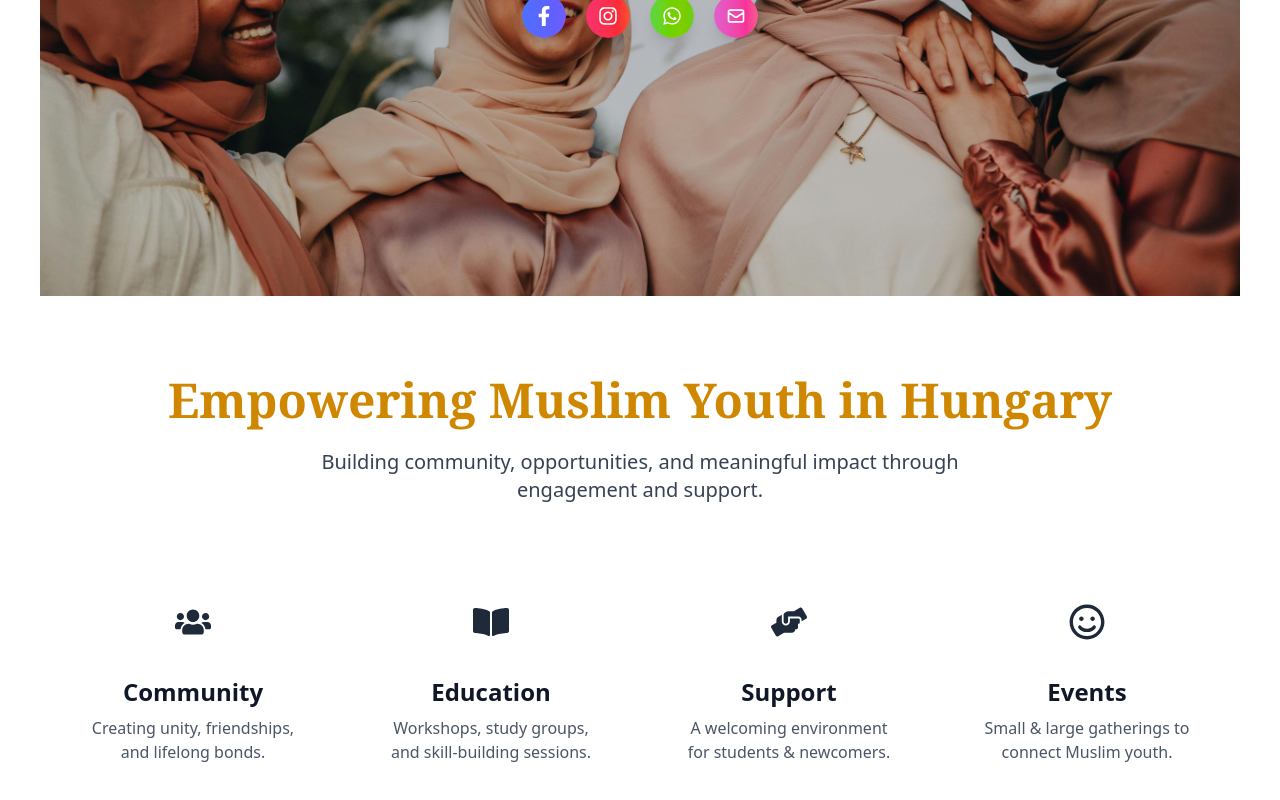
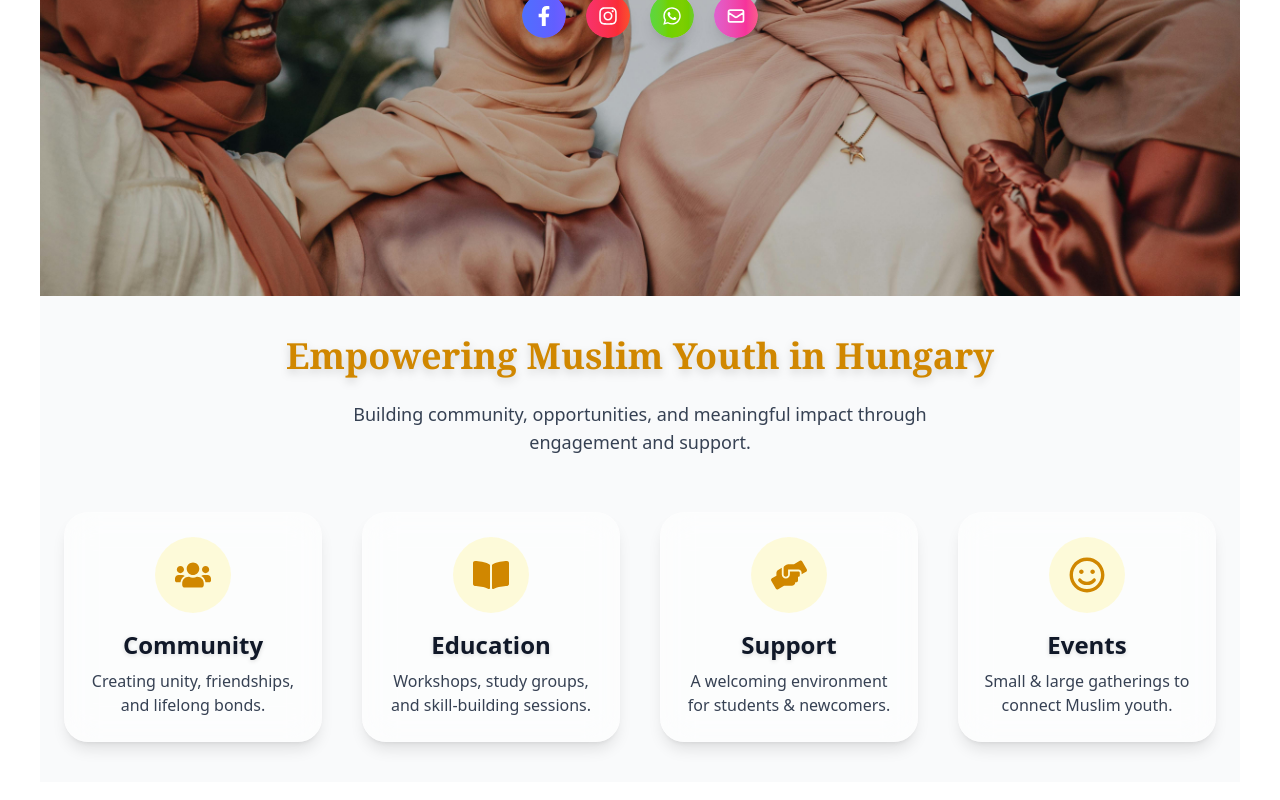
Before and after one commit to mota6em/mit, a Next.js app: page / in a window 1280 px wide. Shown: the part 496-1296 px from the top of the page. Built offline with nearby package versions, Linux system fonts and the light colour scheme.

Commit message:
feat(ImpactSection): enhance layout and animations for MITFeaturesPremium component

```diff
--- a/components/Home/ImpactSection.tsx
+++ b/components/Home/ImpactSection.tsx
@@ -31,14 +31,28 @@ const features = [
   },
 ];
 
-export default function MITFeaturesClean() {
+const cardMotion = {
+  hidden: { opacity: 0, y: 30 },
+  visible: (i: number) => ({
+    opacity: 1,
+    y: 0,
+    transition: {
+      delay: i * 0.15,
+      duration: 0.6,
+      ease: "easeOut",
+    },
+  }),
+};
+
+export default function MITFeaturesPremium() {
   return (
-    <section className="py-20">
+    <section className="py-10 bg-gray-50">
       <div className="container mx-auto px-6 text-center">
-        <h2 className="text-4xl md:text-5xl font-extrabold mb-6 text-yellow-600 font-serif">
+        <h2 className="text-3xl md:text-4xl font-extrabold mb-6 text-yellow-600 font-serif drop-shadow-lg">
           Empowering Muslim Youth in Hungary
         </h2>
-        <p className="text-lg md:text-xl text-gray-700 mb-14 max-w-2xl mx-auto">
+
+        <p className="text-md md:text-lg text-gray-700 mb-14 max-w-2xl mx-auto">
           Building community, opportunities, and meaningful impact through
           engagement and support.
         </p>
@@ -46,21 +60,29 @@ export default function MITFeaturesClean() {
         <div className="grid grid-cols-1 md:grid-cols-2 lg:grid-cols-4 gap-10">
           {features.map((f, i) => {
             const Icon = f.icon;
+
             return (
               <motion.div
                 key={i}
-                initial={{ opacity: 0, y: 30 }}
-                whileInView={{ opacity: 1, y: 0 }}
-                transition={{ duration: 0.6, delay: i * 0.2 }}
-                className="flex flex-col items-center p-6 rounded-3xl hover:scale-105 transition-all duration-500"
+                custom={i}
+                variants={cardMotion}
+                initial="hidden"
+                whileInView="visible"
+                viewport={{ once: true, amount: 0.3 }} // scroll trigger fix
+                className="flex flex-col items-center p-6 rounded-3xl
+                  bg-white/50 backdrop-blur-lg border border-white/20 shadow-lg
+                  hover:shadow-2xl hover:-translate-y-3 transition-all duration-500
+                  cursor-pointer"
               >
-                <div className="relative p-5 rounded-full mb-4 transition hover:text-yellow-400">
-                  <Icon size={36} className="text-gray-800" />
+                <div className="p-5 rounded-full mb-4 bg-yellow-100/60 hover:bg-yellow-200/80 transition-colors duration-300">
+                  <Icon size={36} className="text-yellow-600" />
                 </div>
-                <h3 className="text-xl md:text-2xl font-bold text-gray-900 mb-2">
+
+                <h3 className="text-xl md:text-2xl font-bold text-gray-900 mb-2 drop-shadow-sm">
                   {f.title}
                 </h3>
-                <p className="text-sm md:text-base text-gray-600">{f.desc}</p>
+
+                <p className="text-sm md:text-base text-gray-700">{f.desc}</p>
               </motion.div>
             );
           })}
```
